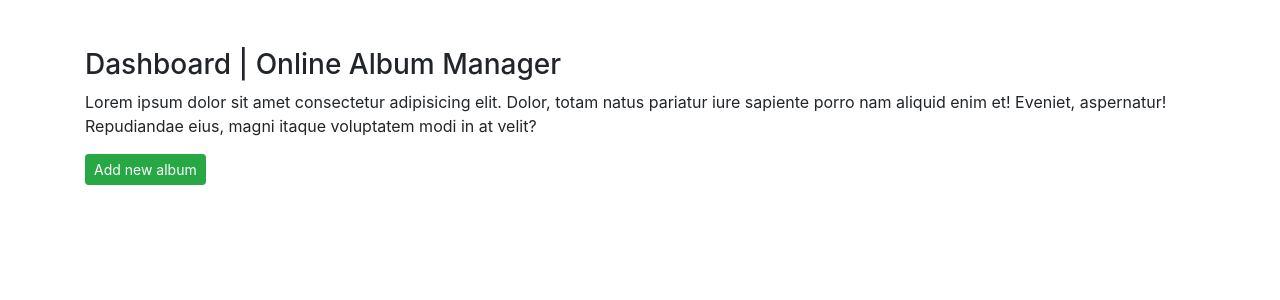
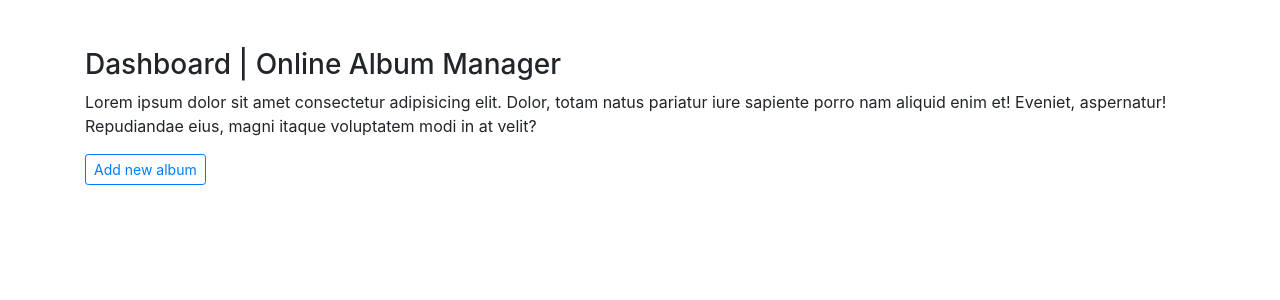
Before and after one commit to igliSallcini/album-manager, a Flask app: page /dashboard in a window 1280 px wide. Shown: the top 300 px of the page. Run offline with Flask 2, Linux system fonts and the light colour scheme.

Commit message:
Ndryshime

```diff
--- a/templates/admin/dashboard.html
+++ b/templates/admin/dashboard.html
@@ -14,8 +14,8 @@
         <p>
             Lorem ipsum dolor sit amet consectetur adipisicing elit. Dolor, totam natus pariatur iure sapiente porro nam aliquid enim et! Eveniet, aspernatur! Repudiandae eius, magni itaque voluptatem modi in at velit?
         </p>
-        <a href="" class="btn btn-sm btn-success mr=2">
-            <i class="fa fa-sign-in"></i>Add new album
+        <a href="" class="btn btn-sm btn-outline-primary mr=2">
+            <i class="fa fa-plus"></i>Add new album
         </a>
         <!-- <a href="" class="btn btn-sm btn-primary">
             <i class="fa fa-user-circle"></i>Add new photo</a> -->
```
Also changed, not shown: templates/homepage.html (+5 -5 lines).
